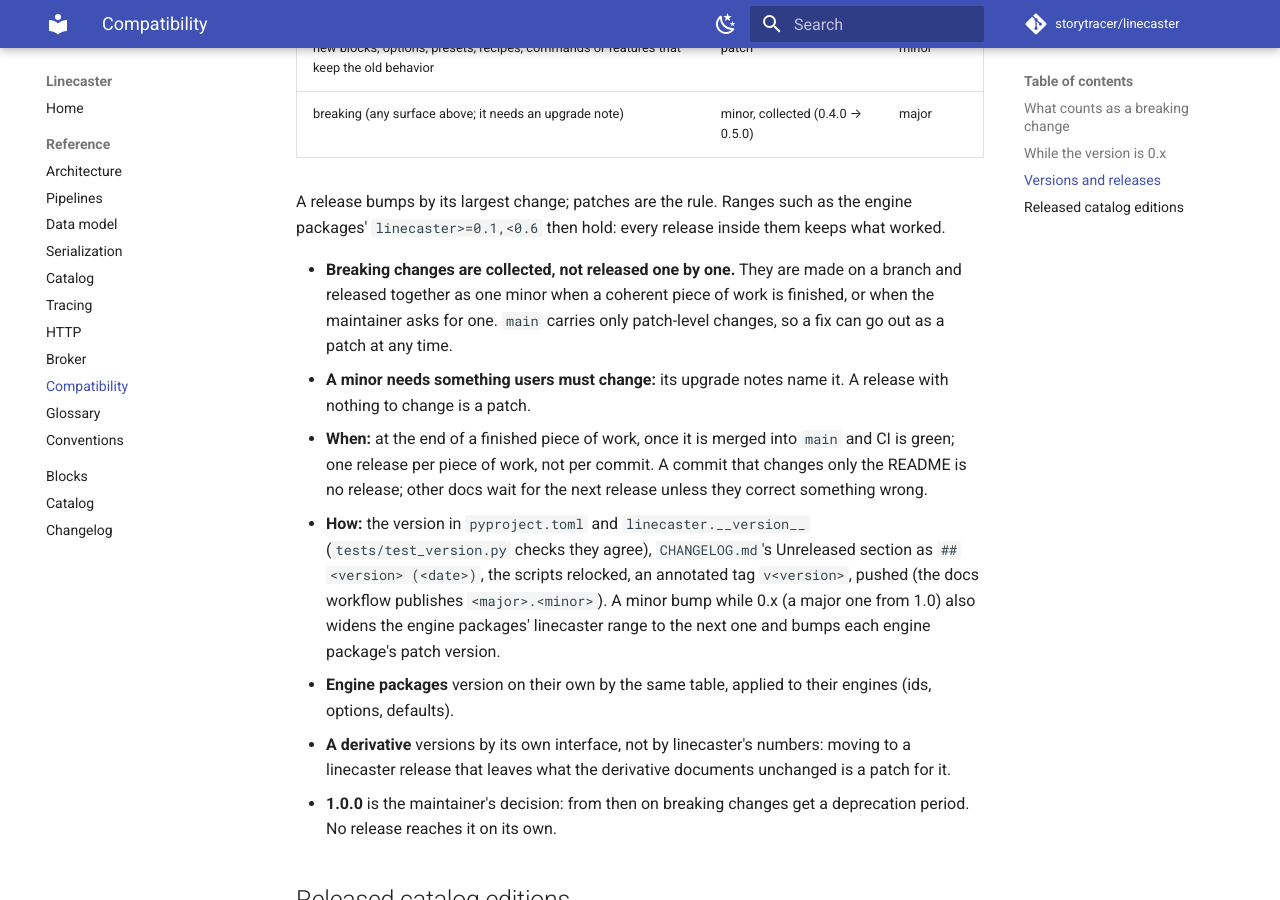
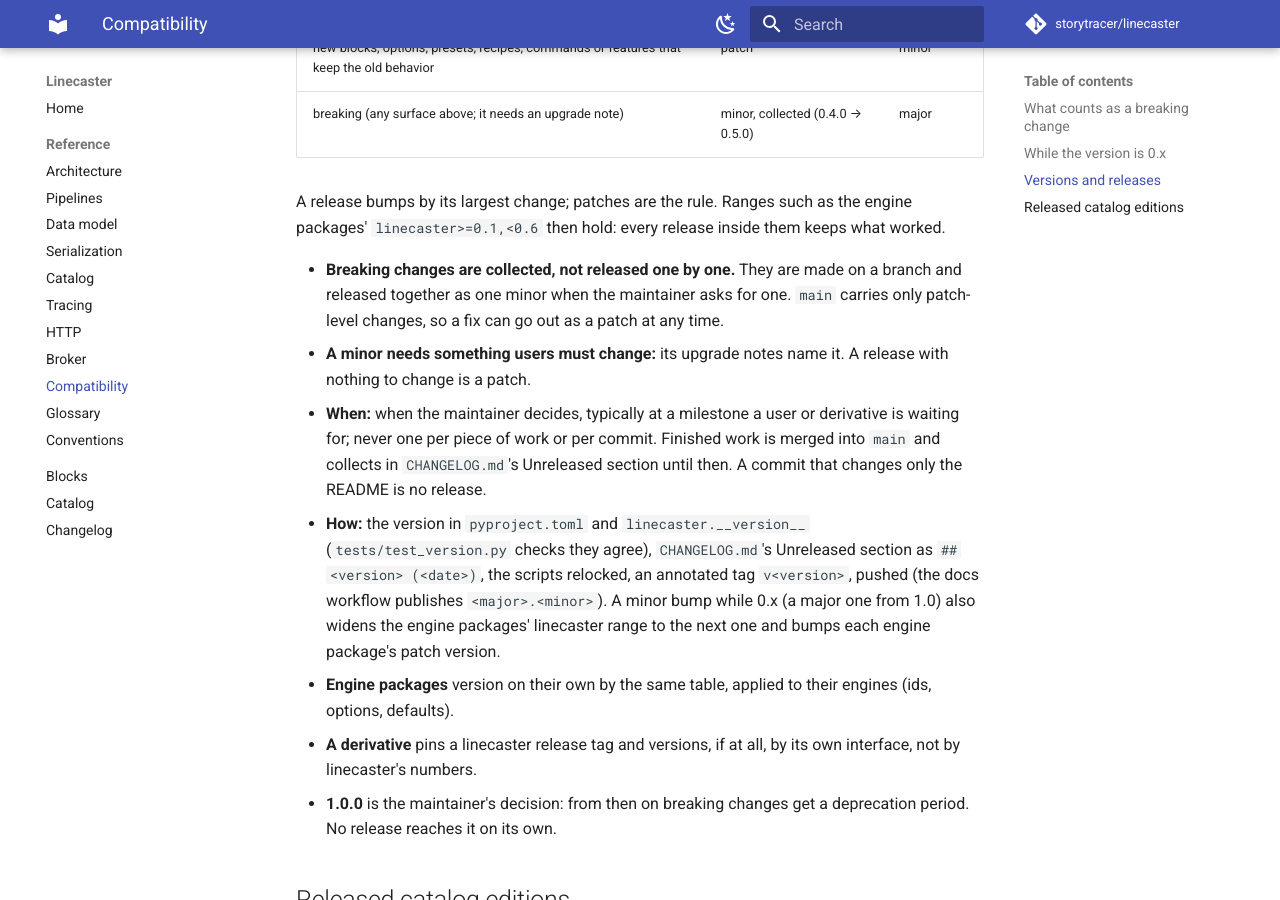
Before and after one commit to storytracer/linecaster, an MkDocs documentation site: the page built from docs/reference/compatibility.md, in a window 1280 px wide and 900 px high, scrolled down 1581 px. Built offline with MkDocs 1.6.1 and Material for MkDocs 9.7.7, drawn with Linux system fonts in a browser that asks for light colours; comment, search, counter and statistics services are not loaded; the version menu is left out.

Commit message:
Releases when the maintainer asks, not per piece of work
Co-Authored-By: Claude Opus 5.5 <noreply@anthropic.com>

```diff
--- a/docs/reference/compatibility.md
+++ b/docs/reference/compatibility.md
@@ -43,20 +43,20 @@ A release bumps by its largest change; patches are the rule. Ranges such as the
 `linecaster>=0.1,<0.6` then hold: every release inside them keeps what worked.
 
 - **Breaking changes are collected, not released one by one.** They are made on a branch and released together as
-  one minor when a coherent piece of work is finished, or when the maintainer asks for one. `main` carries only
+  one minor when the maintainer asks for one. `main` carries only
   patch-level changes, so a fix can go out as a patch at any time.
 - **A minor needs something users must change:** its upgrade notes name it. A release with nothing to change is a
   patch.
-- **When:** at the end of a finished piece of work, once it is merged into `main` and CI is green; one release per
-  piece of work, not per commit. A commit that changes only the README is no release; other docs wait for the next
-  release unless they correct something wrong.
+- **When:** when the maintainer decides, typically at a milestone a user or derivative is waiting for; never one
+  per piece of work or per commit. Finished work is merged into `main` and collects in `CHANGELOG.md`'s Unreleased
+  section until then. A commit that changes only the README is no release.
 - **How:** the version in `pyproject.toml` and `linecaster.__version__` (`tests/test_version.py` checks they agree),
   `CHANGELOG.md`'s Unreleased section as `## <version> (<date>)`, the scripts relocked, an annotated tag
   `v<version>`, pushed (the docs workflow publishes `<major>.<minor>`). A minor bump while 0.x (a major one from 1.0)
   also widens the engine packages' linecaster range to the next one and bumps each engine package's patch version.
 - **Engine packages** version on their own by the same table, applied to their engines (ids, options, defaults).
-- **A derivative** versions by its own interface, not by linecaster's numbers: moving to a linecaster release that
-  leaves what the derivative documents unchanged is a patch for it.
+- **A derivative** pins a linecaster release tag and versions, if at all, by its own interface, not by linecaster's
+  numbers.
 - **1.0.0** is the maintainer's decision: from then on breaking changes get a deprecation period. No release reaches
   it on its own.
 
```
Also changed, not shown: CLAUDE.md (+7 -6 lines), 1 other file.
